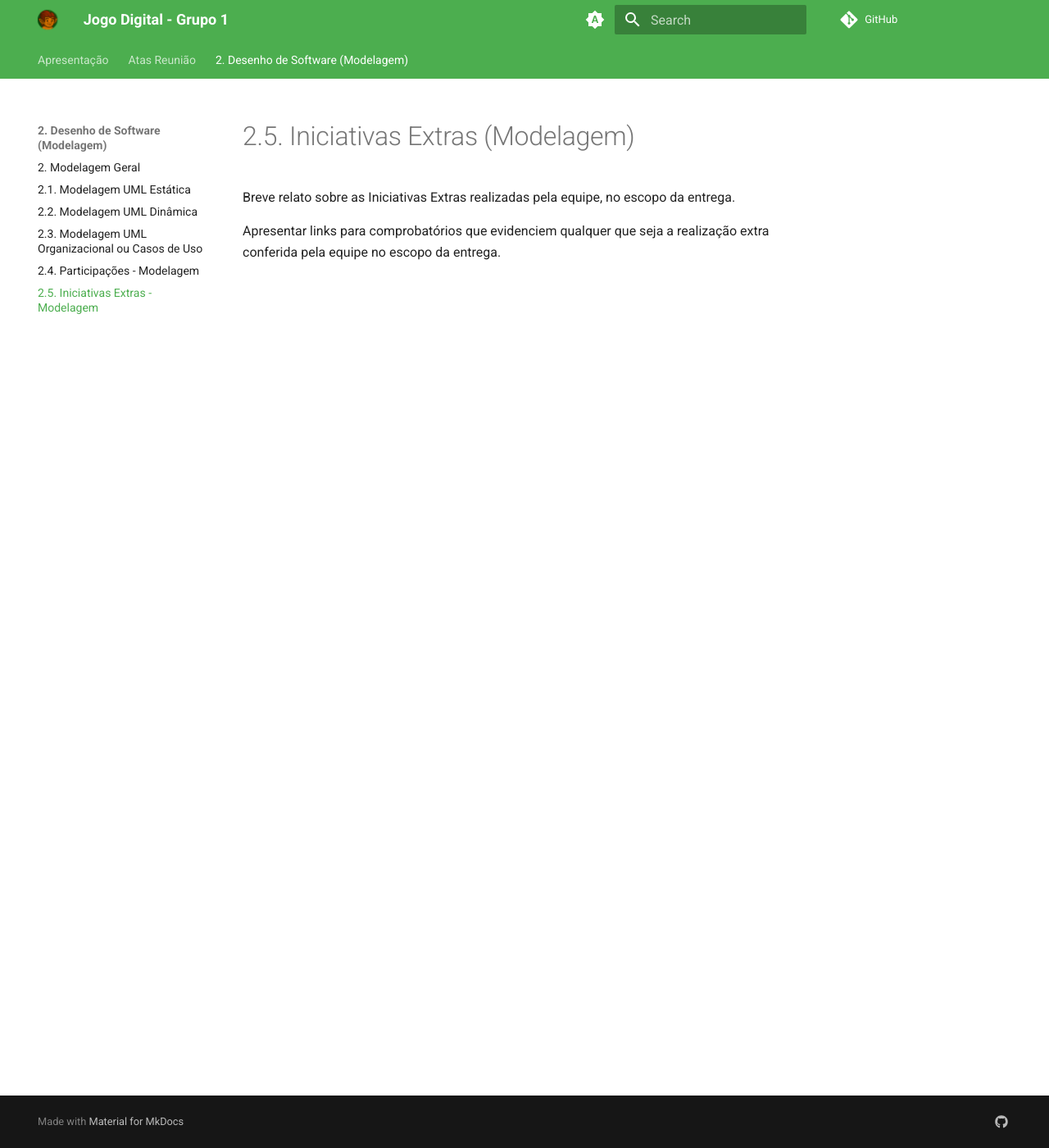
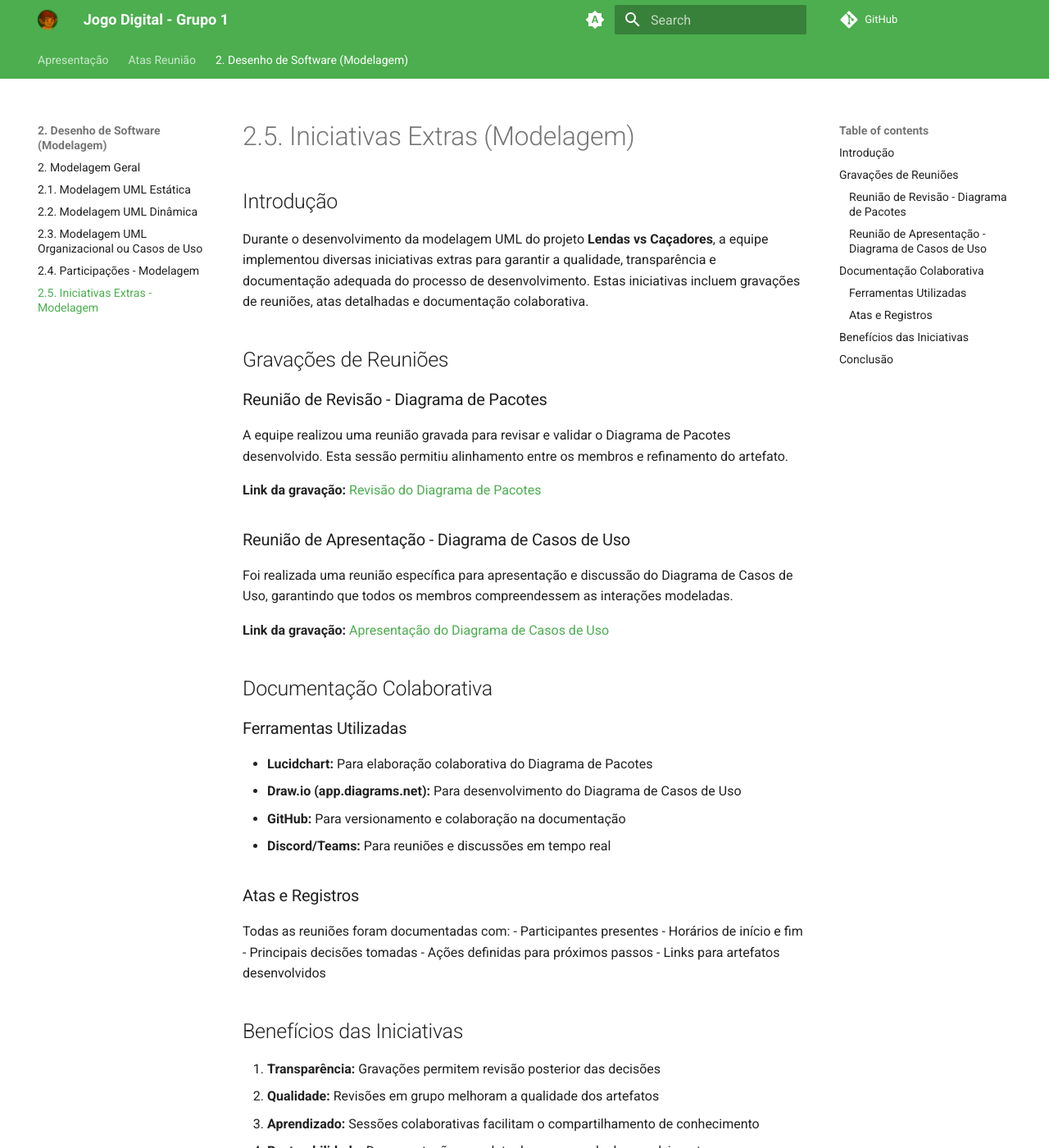
Before and after one commit to UnBArqDsw2025-2-Turma01/2025.2-T01-G1_JogoDigital_Entrega_02, an MkDocs documentation site: the page built from docs/Modelagem/2.5.IniciativasExtras.md, in a window 1280 px wide and 1400 px high. Shown: the whole window at 82% size. Built offline with MkDocs 1.6.1 and Material for MkDocs 9.7.7, drawn with Linux system fonts in a browser that asks for light colours; some of the changed text lies outside the part shown.

Commit message:
fix: correção de links

```diff
--- a/docs/Modelagem/2.5.IniciativasExtras.md
+++ b/docs/Modelagem/2.5.IniciativasExtras.md
@@ -1,5 +1,45 @@
 # 2.5. Iniciativas Extras (Modelagem)
 
-Breve relato sobre as Iniciativas Extras realizadas pela equipe, no escopo da entrega.
+## Introdução
 
-Apresentar links para comprobatórios que evidenciem qualquer que seja a realização extra conferida pela equipe no escopo da entrega.
+Durante o desenvolvimento da modelagem UML do projeto **Lendas vs Caçadores**, a equipe implementou diversas iniciativas extras para garantir a qualidade, transparência e documentação adequada do processo de desenvolvimento. Estas iniciativas incluem gravações de reuniões, atas detalhadas e documentação colaborativa.
+
+## Gravações de Reuniões
+
+### Reunião de Revisão - Diagrama de Pacotes
+A equipe realizou uma reunião gravada para revisar e validar o Diagrama de Pacotes desenvolvido. Esta sessão permitiu alinhamento entre os membros e refinamento do artefato.
+
+**Link da gravação:** [Revisão do Diagrama de Pacotes](https://www.youtube.com/embed/uXsC8_--G7E?si=prm7BF8z6xF5m5hf)
+
+### Reunião de Apresentação - Diagrama de Casos de Uso
+Foi realizada uma reunião específica para apresentação e discussão do Diagrama de Casos de Uso, garantindo que todos os membros compreendessem as interações modeladas.
+
+**Link da gravação:** [Apresentação do Diagrama de Casos de Uso](https://www.youtube.com/embed/Tkf-3dM0WR8?si=NQ9VdV-ShPSrnp8U)
+
+## Documentação Colaborativa
+
+### Ferramentas Utilizadas
+- **Lucidchart:** Para elaboração colaborativa do Diagrama de Pacotes
+- **Draw.io (app.diagrams.net):** Para desenvolvimento do Diagrama de Casos de Uso
+- **GitHub:** Para versionamento e colaboração na documentação
+- **Discord/Teams:** Para reuniões e discussões em tempo real
+
+### Atas e Registros
+Todas as reuniões foram documentadas com:
+- Participantes presentes
+- Horários de início e fim
+- Principais decisões tomadas
+- Ações definidas para próximos passos
+- Links para artefatos desenvolvidos
+
+## Benefícios das Iniciativas
+
+1. **Transparência:** Gravações permitem revisão posterior das decisões
+2. **Qualidade:** Revisões em grupo melhoram a qualidade dos artefatos
+3. **Aprendizado:** Sessões colaborativas facilitam o compartilhamento de conhecimento
+4. **Rastreabilidade:** Documentação completa do processo de desenvolvimento
+5. **Inclusão:** Todos os membros podem acompanhar o progresso mesmo quando ausentes
+
+## Conclusão
+
+As iniciativas extras implementadas demonstram o comprometimento da equipe com a excelência na modelagem UML e a importância dada à documentação e transparência do processo de desenvolvimento. Estas práticas contribuem significativamente para a qualidade final dos artefatos e para o aprendizado coletivo da equipe.
```
Also changed, not shown: docs/Modelagem/2.3.ModelagemOrganizacionalCasosDeUso.md (+2 -2 lines).
